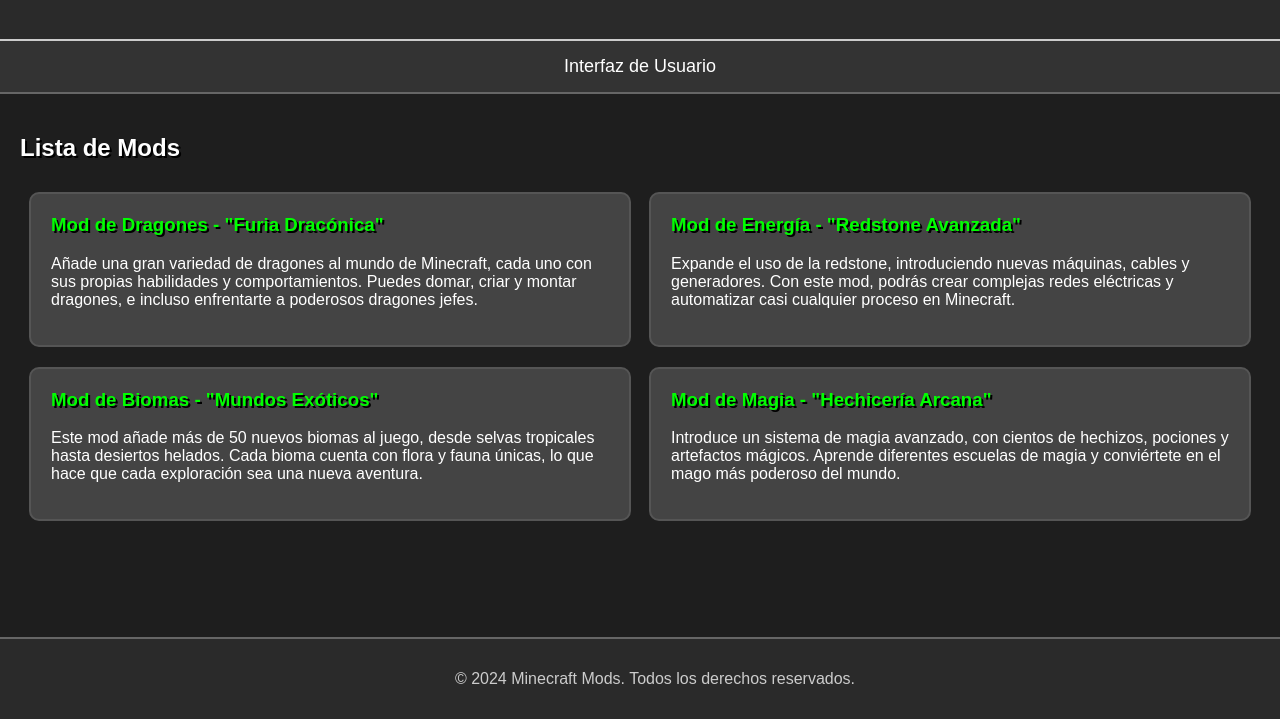
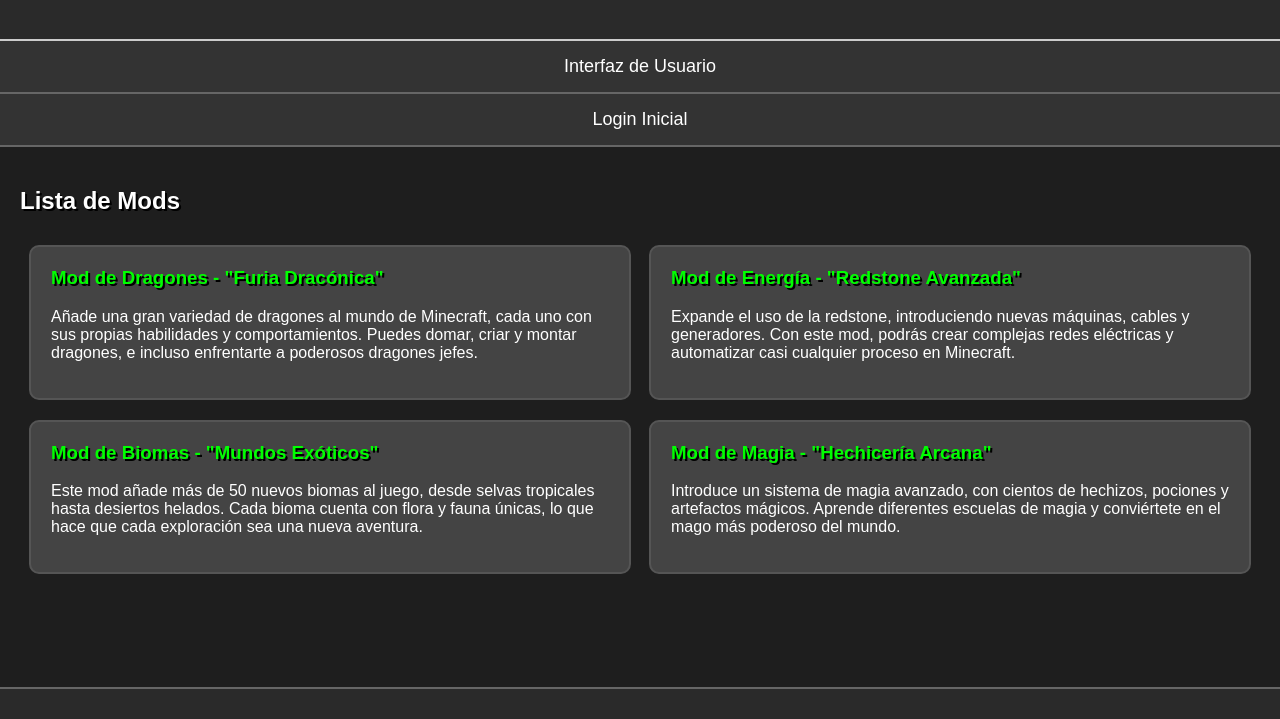
Before and after one commit to Nosper55/Guia.githun.io, a plain HTML site: page index.html in a window 1280 px wide. Shown: the part 81-800 px from the top of the page. Drawn offline with Linux system fonts and the light colour scheme.

Commit message:
Update index.html

```diff
--- a/index.html
+++ b/index.html
@@ -89,9 +89,11 @@
     </header>
 
     <nav>
-        <a href="gui.html">Interfaz de Usuario</a>
+        <a href="https://nosper55.github.io/Guia.githun.io/">Interfaz de Usuario</a>
     </nav>
-
+    <nav>
+        <a href="https://nosper55.github.io/index.github.io/">Login Inicial</a>
+    </nav>
     <section>
         <h2>Lista de Mods</h2>
 
@@ -131,7 +133,7 @@
     </section>
 
     <footer>
-        <p>© 2024 Minecraft Mods. Todos los derechos reservados.</p>
+
     </footer>
 </body>
 </html>
```
